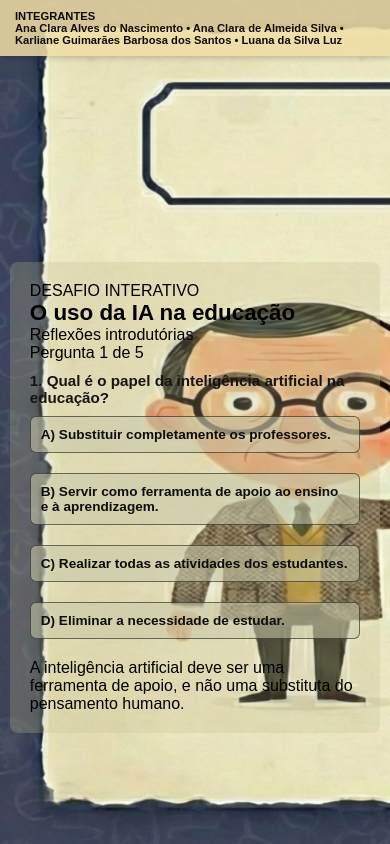
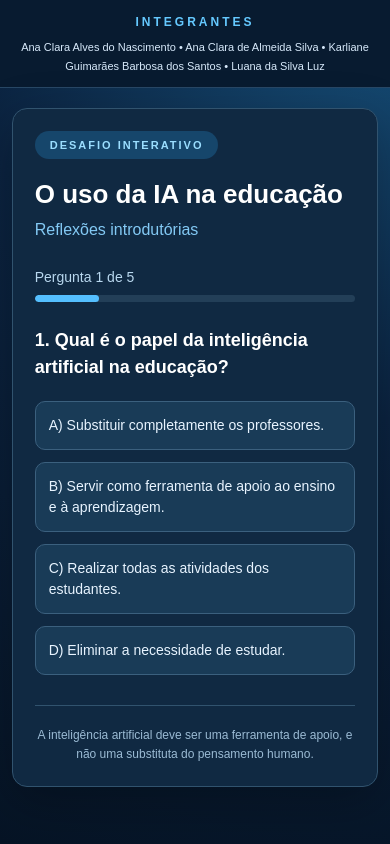
Before and after one commit to An4Alves/quiz, a plain HTML site: page index.html in a window 390 px wide. Drawn offline with Linux system fonts and the light colour scheme.

Commit message:
Update style.css

```diff
--- a/style.css
+++ b/style.css
@@ -1,159 +1,275 @@
-@import url("https://fonts.googleapis.com/css2?family=Playfair+Display:wght@600&display=swap");
+
 
 * {
   margin: 0;
   padding: 0;
   box-sizing: border-box;
-  font-family: "Poppins", sans-serif;
+  font-family: Arial, Helvetica, sans-serif;
 }
 
-/* Fundo */
 body {
-  background-image: url("BOUR.jpeg");
-  background-size: cover;
-  background-position: center top; /* começa do topo central no desktop */
-  background-attachment: fixed;
+  background: radial-gradient(
+    circle at top right,
+    #164e78,
+    #0b2340 45%,
+    #061425
+  );
   min-height: 100vh;
+  color: #ffffff;
   display: flex;
-  justify-content: center;
+  flex-direction: column;
   align-items: center;
 }
 
-/* Faixa da equipe fixa no topo */
+/* Faixa das integrantes */
+
 .team-banner {
-  position: fixed;
-  top: 0;
-  left: 0;
   width: 100%;
-  background-color: rgba(239, 221, 163, 0.859);
-  color: #0e0d0d;
-  font-family: "Abril Fatface", serif;
-  font-weight: 550;
-  font-style: normal;
-  padding: 12px 20px;
-  font-size: 1rem;
-  text-align: left;
-  z-index: 100;
-  box-shadow: 0 2px 6px rgba(0, 0, 0, 0.2);
+  background: #081b30;
+  border-bottom: 1px solid #284866;
+  padding: 18px 25px;
+  text-align: center;
+  color: #d7e9fa;
 }
 
-/* Responsividade da faixa */
-@media (max-width: 500px) {
-  .team-banner {
-    font-size: 0.7rem;
-    font-weight: 600;
-    padding: 10px 15px;
-  }
+.team-banner strong {
+  font-size: 12px;
+  letter-spacing: 3px;
+  color: #65c9ff;
+}
+
+.team-banner p {
+  font-size: 13px;
+  line-height: 1.7;
+  margin-top: 8px;
 }
 
 /* Container principal */
+
 .app {
-  background: rgba(192, 187, 142, 0.264);
-  width: 100%;
-  max-width: 900px;
-  margin-left: 400px;
-  position: absolute;
-  top: 30px;
-  padding: 8px;
-  border-radius: 8px;
-  overflow-wrap: break-word;
-  position: relative;
-  z-index: 5;
-  margin-top: 90px;
-  max-width: 900PX
-
-
+  background: #102942;
+  border: 1px solid #31536e;
+  width: 92%;
+  max-width: 850px;
+  margin: 35px auto;
+  padding: 35px;
+  border-radius: 20px;
+  box-shadow: 0 15px 50px #00000040;
 }
 
-.quiz {
-  padding: 10px 0;
+.tag {
+  display: inline-block;
+  background: #16466b;
+  color: #9bdeff;
+  padding: 8px 15px;
+  border-radius: 20px;
+  font-size: 11px;
+  font-weight: bold;
+  letter-spacing: 2px;
+  margin-bottom: 20px;
 }
 
-.quiz h2 {
-  font-size: 1.3rem;
-  color: #161414;
-  font-weight: 900;
+h1 {
+  font-size: 36px;
+  color: #ffffff;
+  line-height: 1.2;
 }
 
-.btn {
-  background: #c8c8a890;
-  color: #0e0d0d;
-  font-weight: 600;
-  font-size: 20px;
-  width: 100%;
-  border: 1px solid hsla(0, 0%, 2%, 0.523);
-  padding: 12px;
-  margin: 10px 0;
-  text-align: left;
-  border-radius: 6px;
-  cursor: pointer;
-  transition: all 0.3s;
+.subtitle {
+  font-size: 19px;
+  color: #83c9f4;
+  margin: 10px 0 30px;
 }
 
-.btn:hover:not([disabled]) {
-  background: #c8c8a890;
-  color: #fff;
+/* Barra de progresso */
+
+.progress-info {
+  color: #b9d8ef;
+  font-size: 14px;
+  margin-bottom: 10px;
+}
+
+.progress {
+  background: #233f58;
+  height: 7px;
+  border-radius: 10px;
+  overflow: hidden;
+  margin-bottom: 25px;
+}
+
+#progress-bar {
+  height: 100%;
+  width: 0;
+  background: #54bfff;
+  border-radius: 10px;
+  transition: width 0.4s ease;
+}
+
+/* Perguntas */
+
+.quiz h2 {
+  font-size: 23px;
+  line-height: 1.5;
+  color: #ffffff;
+  margin-bottom: 20px;
+}
+
+/* Alternativas */
+
+.btn {
+  display: block;
+  background: #193b57;
+  color: #e8f4ff;
+  font-size: 17px;
+  line-height: 1.5;
+  font-weight: 500;
+  width: 100%;
+  border: 1px solid #3b607e;
+  padding: 17px;
+  margin: 12px 0;
+  text-align: left;
+  border-radius: 10px;
+  cursor: pointer;
+  transition: all 0.2s ease;
+}
+
+.btn:hover:not(:disabled) {
+  background: #285c85;
+  border-color: #69c8ff;
+  transform: translateY(-2px);
 }
 
 .btn:disabled {
-  cursor: no-drop;
-  opacity: 0.6;
+  cursor: default;
 }
 
-#next-btn {
-  background: #467df490;
-  color: #fff;
-  font-weight: 600;
-  width: 180px;
-  border: 0;
-  padding: 12px;
-  margin: 20px auto 0;
-  border-radius: 6px;
-  cursor: pointer;
-  display: none;
+.btn:focus-visible,
+#next-btn:focus-visible {
+  outline: 3px solid #a8e1ff;
+  outline-offset: 3px;
 }
 
-/* Feedback */
-.correct {
-  background: #37e381;
-}
-.incorrect {
-  background: #e31c1c90;
+/* Respostas corretas e incorretas */
+
+.btn.correct {
+  background: #175c42;
+  border-color: #58df9f;
+  color: #e0ffed;
 }
 
-/* Responsividade tablets */
-@media (max-width: 768px) {
-  .app {
-    width: 95%;
-    padding: 25px;
-    margin: 120px auto 40px;
-  }
-  .app h1 {
-    font-size: 1.4rem;
-  }
+.btn.incorrect {
+  background: #702e39;
+  border-color: #ff7c89;
+  color: #ffe7e7;
 }
 
-/* Responsividade celulares */
-@media (max-width: 500px) {
-  body {
-    background-attachment: scroll;
-    background-position: left; /* começa da esquerda no celular */
+/* Explicação da resposta */
+
+#feedback {
+  font-size: 16px;
+  line-height: 1.7;
+  margin-top: 20px;
+  border-radius: 10px;
+}
+
+.feedback-correct {
+  background: #143f32;
+  color: #a4f5cb;
+  padding: 18px;
+  border-left: 4px solid #58df9f;
+}
+
+.feedback-incorrect {
+  background: #432c39;
+  color: #ffd5d9;
+  padding: 18px;
+  border-left: 4px solid #ff7c89;
+}
+
+.final-message {
+  background: #193b57;
+  color: #c5e9ff;
+  padding: 25px;
+  text-align: center;
+}
+
+/* Botão próxima pergunta */
+
+#next-btn {
+  display: none;
+  background: #54bfff;
+  color: #081b30;
+  font-size: 16px;
+  font-weight: bold;
+  min-width: 200px;
+  border: none;
+  padding: 15px 25px;
+  margin: 25px auto 0;
+  border-radius: 10px;
+  cursor: pointer;
+  transition: 0.3s;
+}
+
+#next-btn:hover {
+  background: #9bddff;
+}
+
+/* Frase final */
+
+footer {
+  border-top: 1px solid #31536e;
+  margin-top: 30px;
+  padding-top: 20px;
+  text-align: center;
+  font-size: 13px;
+  line-height: 1.6;
+  color: #9bbbd4;
+}
+
+/* Responsividade para celulares */
+
+@media (max-width: 600px) {
+  .team-banner {
+    padding: 12px 15px;
+  }
+
+  .team-banner p {
+    font-size: 11px;
   }
 
   .app {
-    padding: 20px;
-    margin: 120px auto 30px; /* mantém espaço topo e mais centralizada */
+    width: 94%;
+    padding: 22px;
+    margin: 20px auto;
+    border-radius: 15px;
+  }
+
+  h1 {
+    font-size: 26px;
+  }
+
+  .subtitle {
+    font-size: 16px;
   }
 
   .quiz h2 {
-    font-size: 0.95rem;
+    font-size: 18px;
   }
+
   .btn {
-    font-size: 0.85rem;
-    padding: 10px;
+    font-size: 14px;
+    padding: 13px;
   }
+
+  #feedback {
+    font-size: 14px;
+  }
+
   #next-btn {
     width: 100%;
-    font-size: 0.9rem;
+  }
+
+  footer {
+    font-size: 12px;
   }
 }
```
